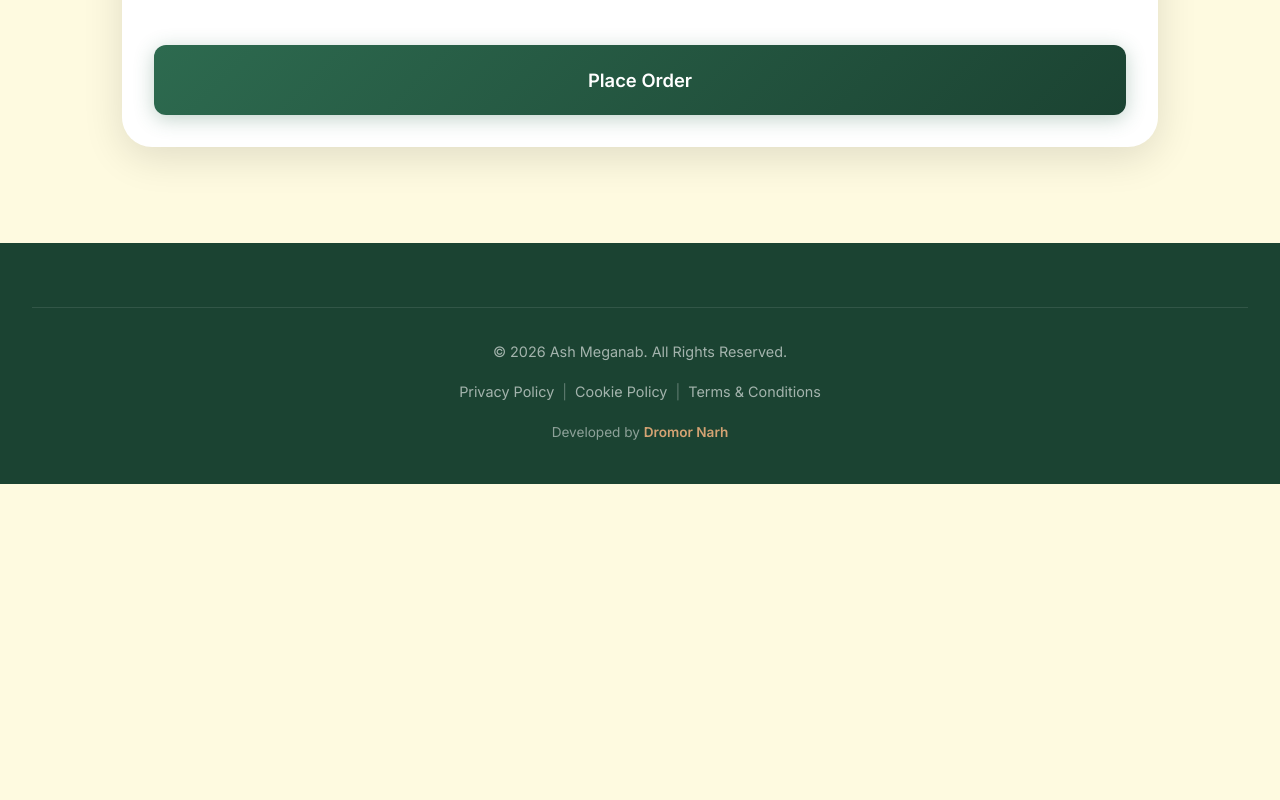
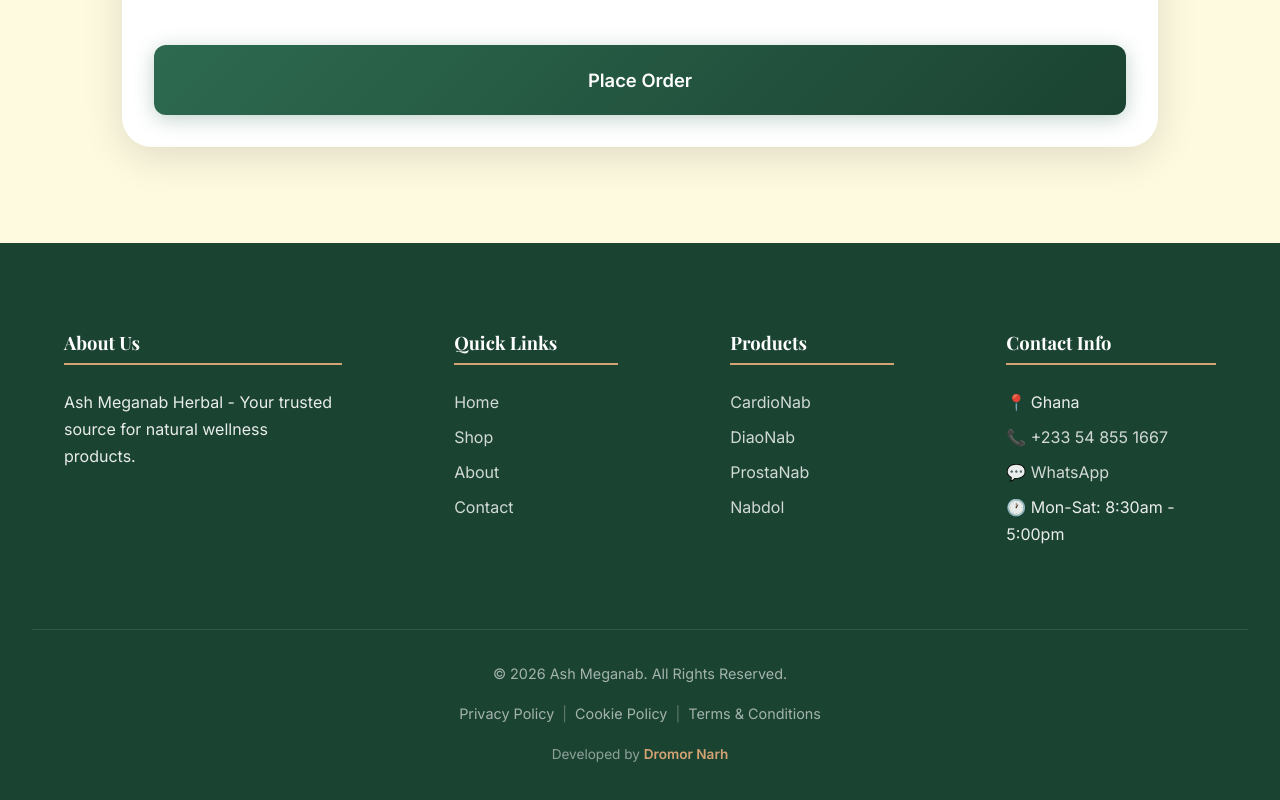
Before and after one commit to dromorongit/Ashmeganab, a plain HTML site: page checkout.html in a window 1280 px wide. Shown: the part 2418-3218 px from the top of the page. Before the commit the page ends 2902 px from the top, so only its background shows below. Drawn offline with nearby package versions, Linux system fonts and the light colour scheme.

Commit message:
New contact details update

```diff
--- a/checkout.html
+++ b/checkout.html
@@ -265,6 +265,43 @@
 
   <footer class="footer" role="contentinfo">
     <div class="container">
+      <div class="footer-grid">
+        <div class="footer-section">
+          <h3 class="footer-title">About Us</h3>
+          <p>Ash Meganab Herbal - Your trusted source for natural wellness products.</p>
+        </div>
+
+        <div class="footer-section">
+          <h3 class="footer-title">Quick Links</h3>
+          <ul class="footer-links">
+            <li><a href="index.html">Home</a></li>
+            <li><a href="shop.html">Shop</a></li>
+            <li><a href="about.html">About</a></li>
+            <li><a href="contact.html">Contact</a></li>
+          </ul>
+        </div>
+
+        <div class="footer-section">
+          <h3 class="footer-title">Products</h3>
+          <ul class="footer-links">
+            <li><a href="shop.html?category=cardionab">CardioNab</a></li>
+            <li><a href="shop.html?category=dianab">DiaoNab</a></li>
+            <li><a href="shop.html?category=prostanab">ProstaNab</a></li>
+            <li><a href="shop.html?category=nabdol">Nabdol</a></li>
+          </ul>
+        </div>
+
+        <div class="footer-section">
+          <h3 class="footer-title">Contact Info</h3>
+          <ul class="footer-links">
+            <li>📍 Ghana</li>
+            <li>📞 <a href="tel:+233548551667">+233 54 855 1667</a></li>
+            <li>💬 <a href="https://wa.me/233548551667" target="_blank" rel="noopener">WhatsApp</a></li>
+            <li>🕐 Mon-Sat: 8:30am - 5:00pm</li>
+          </ul>
+        </div>
+      </div>
+
       <div class="footer-bottom">
         <p>© 2026 Ash Meganab. All Rights Reserved.</p>
         <div class="footer-legal">
```
Also changed, not shown: about.html (+4 -3 lines), blog.html (+4 -3 lines), contact.html (+9 -16 lines), index.html (+3 -2 lines), shop.html (+4 -3 lines).
